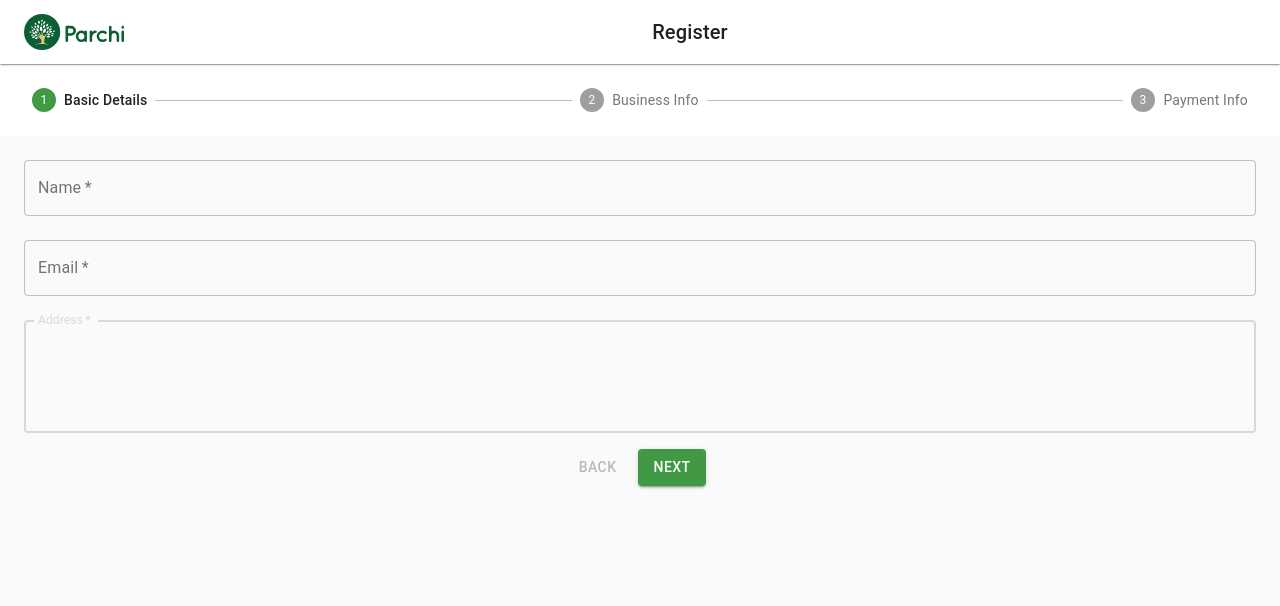
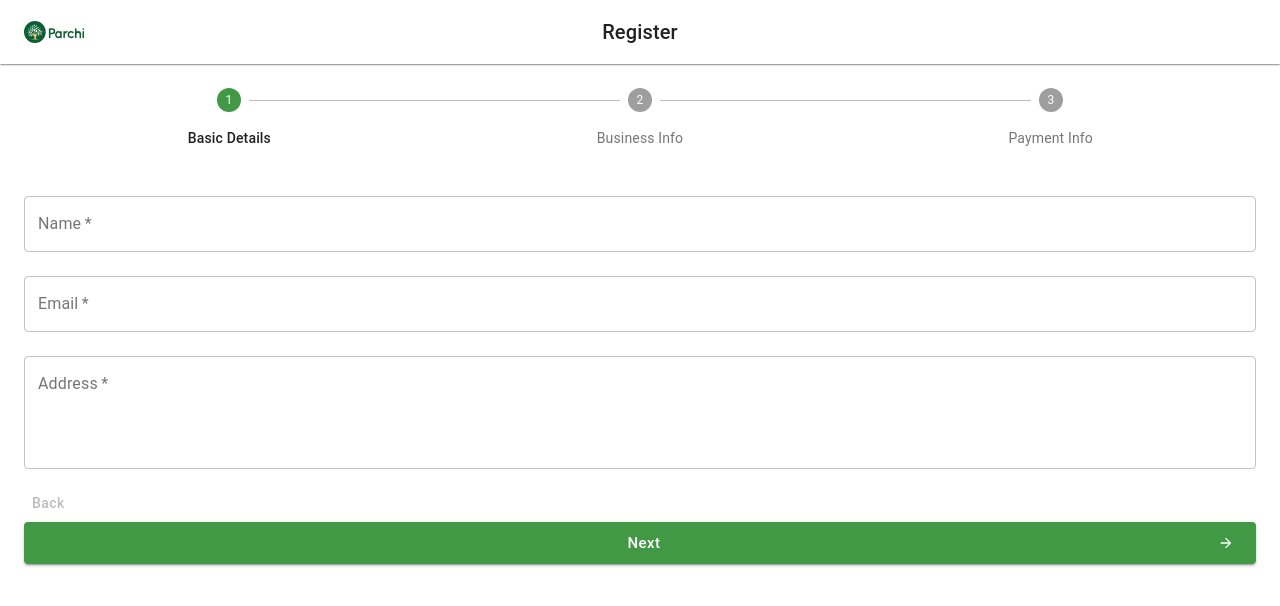
Before and after one commit to mind-matrix/react-project, a React (Create React App) app: page / in a window 1280 px wide. Shown: the top 606 px of the page. Built offline with nearby package versions, Linux system fonts and the light colour scheme.

Commit message:
Some beautifications

```diff
--- a/src/App.js
+++ b/src/App.js
@@ -13,7 +13,8 @@ const theme = createMuiTheme({
     },
     secondary: {
         main: '#DAD9D8'
-    }
+    },
+    background: '#ffffff'
   },
 });
 
--- a/src/RegisterForm/BasicDetails.js
+++ b/src/RegisterForm/BasicDetails.js
@@ -14,7 +14,7 @@ export default function BasicDetails() {
                 color="secondary"
                 label="Name"
                 name="name"
-                autoFocus
+                color="primary"
             />
             <TextField
                 variant="outlined"
@@ -25,7 +25,7 @@ export default function BasicDetails() {
                 color="secondary"
                 label="Email"
                 name="email"
-                autoFocus
+                color="primary"
             />
             <TextField
                 variant="outlined"
@@ -36,9 +36,9 @@ export default function BasicDetails() {
                 color="secondary"
                 label="Address"
                 name="address"
+                color="primary"
                 rows={4}
                 multiline
-                autoFocus
             />
         </Container>
     );
--- a/src/RegisterForm/RegisterForm.js
+++ b/src/RegisterForm/RegisterForm.js
@@ -8,7 +8,7 @@ import IconButton from '@material-ui/core/IconButton';
 import MenuIcon from '@material-ui/icons/Menu';
 import AppIcon from '../AppIcon';
 import RegisterFormStepper from './RegisterFormStepper';
-import { CssBaseline } from '@material-ui/core';
+import { CssBaseline, Icon } from '@material-ui/core';
 
 const drawerWidth = 240;
 
@@ -49,6 +49,7 @@ const useStyles = makeStyles((theme) => ({
     },
     title: {
       flexGrow: 1,
+      fontWeight: 500
     },
     drawerPaper: {
       position: 'relative',
@@ -99,10 +100,11 @@ export default function ButtonAppBar() {
       <CssBaseline />
       <AppBar color="#fff" elevation={1} position="absolute">
         <Toolbar>
-            <AppIcon width={100} />
+            <AppIcon width={60} />
             <Typography variant="h6" className={classes.title}>
             Register
             </Typography>
+            <Icon style={{width: 60, color: 'white'}}>save</Icon>
         </Toolbar>
       </AppBar>
       <main className={classes.content}>
--- a/src/RegisterForm/RegisterFormStepper.js
+++ b/src/RegisterForm/RegisterFormStepper.js
@@ -8,6 +8,8 @@ import Typography from '@material-ui/core/Typography';
 import BasicDetails from './BasicDetails';
 import BusinessInfo from './BusinessInfo';
 import PaymentInfo from './PaymentInfo';
+import { Container } from '@material-ui/core';
+import ArrowForward from '@material-ui/icons/ArrowForward';
 
 const useStyles = makeStyles((theme) => ({
   root: {
@@ -15,6 +17,9 @@ const useStyles = makeStyles((theme) => ({
   },
   button: {
     marginRight: theme.spacing(1),
+    display: 'flex',
+    justifyContent: 'space-between',
+    textTransform: 'capitalize'
   },
   instructions: {
     marginTop: theme.spacing(1),
@@ -89,7 +94,7 @@ export default function RegisterFormStepper() {
 
   return (
     <div className={classes.root}>
-      <Stepper activeStep={activeStep}>
+      <Stepper activeStep={activeStep} alternativeLabel>
         {steps.map((label, index) => {
           const stepProps = {};
           const labelProps = {};
@@ -119,7 +124,7 @@ export default function RegisterFormStepper() {
         ) : (
           <div>
             <Typography className={classes.instructions}>{getStepContent(activeStep)}</Typography>
-            <div>
+            <Container>
               <Button disabled={activeStep === 0} onClick={handleBack} className={classes.button}>
                 Back
               </Button>
@@ -137,12 +142,16 @@ export default function RegisterFormStepper() {
               <Button
                 variant="contained"
                 color="primary"
+                size="large"
+                fullWidth
                 onClick={handleNext}
                 className={classes.button}
               >
+                <ArrowForward color='primary' />
                 {activeStep === steps.length - 1 ? 'Finish' : 'Next'}
+                <ArrowForward style={{height: '1rem', width: 'auto'}}/>
               </Button>
-            </div>
+            </Container>
           </div>
         )}
       </div>
```
